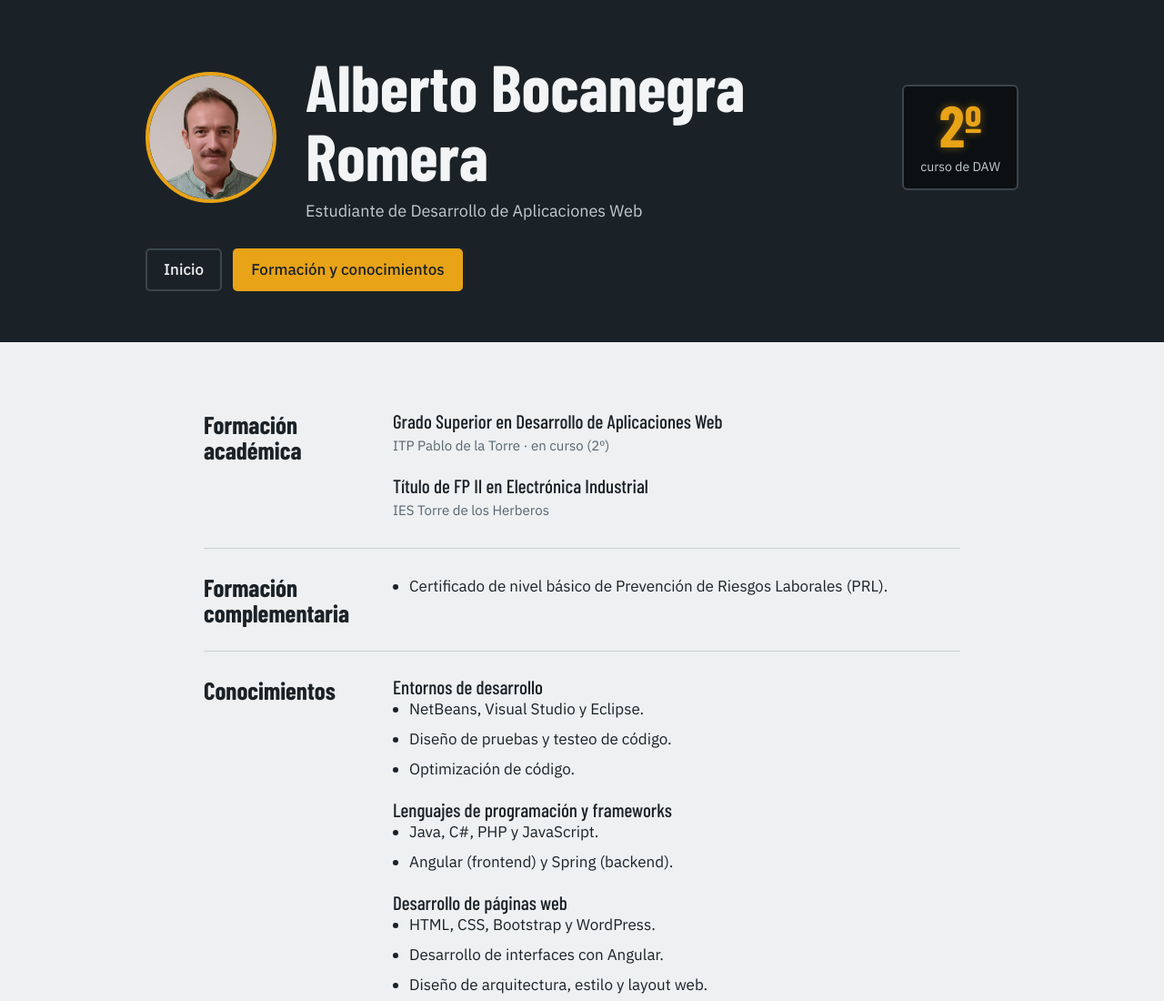
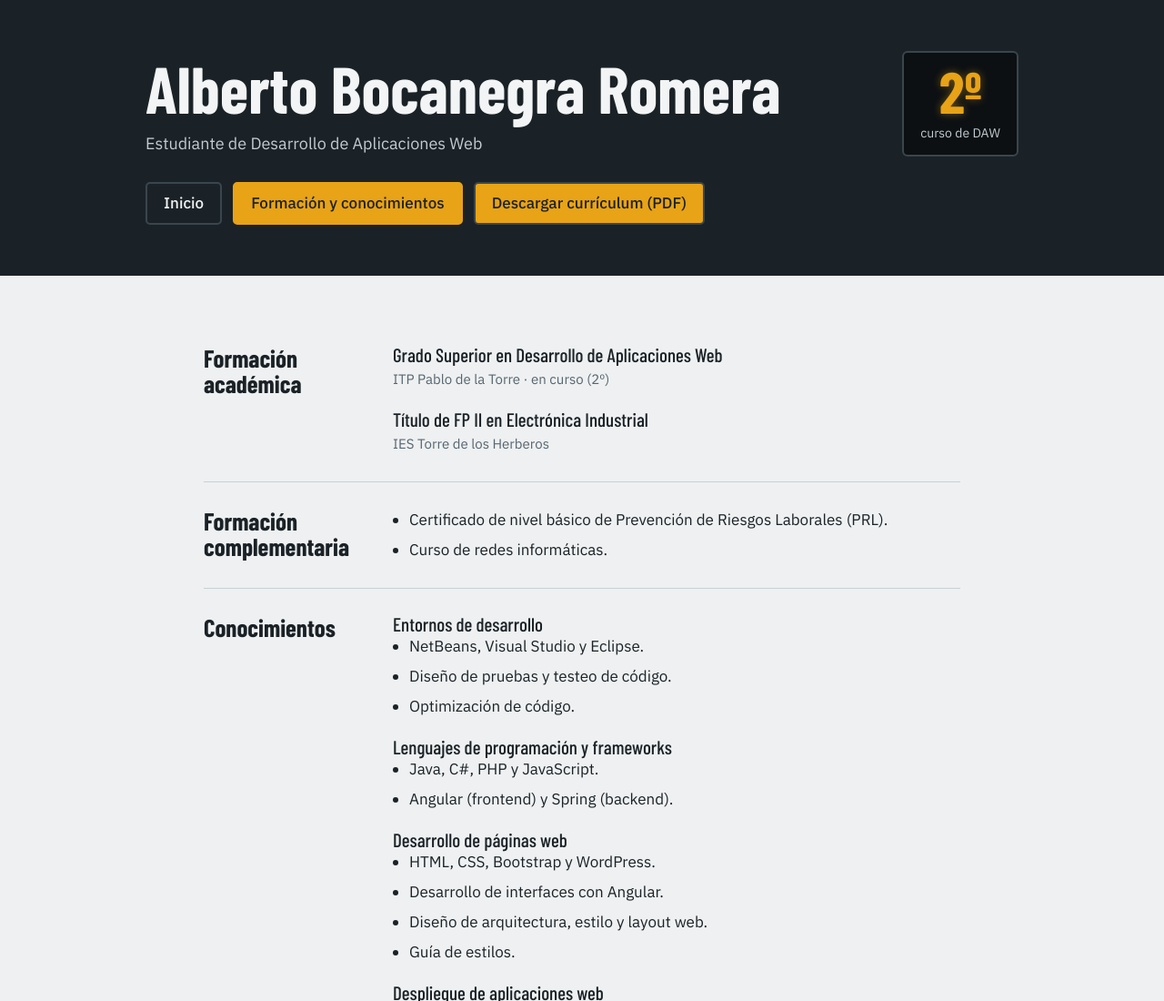
Before and after one commit to abocanegra-lang/curriculum, a plain HTML site: page formacion.html in a window 1280 px wide. Shown: the top 1100 px of the page at 91% size. Drawn offline with nearby package versions, Linux system fonts and the light colour scheme.

Commit message:
boton descarga
version 1.3

```diff
--- a/formacion.html
+++ b/formacion.html
@@ -12,8 +12,7 @@
   <header>
     <div class="contenedor">
       <div class="cabecera">
-        <img class="foto" src="foto.jpg" alt="Foto de Alberto Bocanegra Romera">
-        <div class="texto">
+        <div>
           <h1>Alberto Bocanegra Romera</h1>
           <p class="cargo">Estudiante de Desarrollo de Aplicaciones Web</p>
         </div>
@@ -25,6 +24,7 @@
       <nav>
         <a href="index.html">Inicio</a>
         <a href="formacion.html" class="activo">Formación y conocimientos</a>
+        <a class="boton" href="CV_Alberto_Bocanegra_2DAW.pdf" download>Descargar currículum (PDF)</a>
       </nav>
     </div>
   </header>
@@ -48,6 +48,7 @@
       <h2>Formación complementaria</h2>
       <ul>
         <li>Certificado de nivel básico de Prevención de Riesgos Laborales (PRL).</li>
+        <li>Curso de redes informáticas.</li>
       </ul>
     </section>
 
--- a/style.css
+++ b/style.css
@@ -95,6 +95,11 @@ nav a {
   border: 2px solid rgb(58, 70, 77);
   border-radius: 5px;
   font-weight: 500;
+}
+
+nav .boton {
+  margin-top: 0;
+  padding: 8px 18px;
 }
 
 nav a:hover {
```
Also changed, not shown: index.html (+1 -0 lines).
